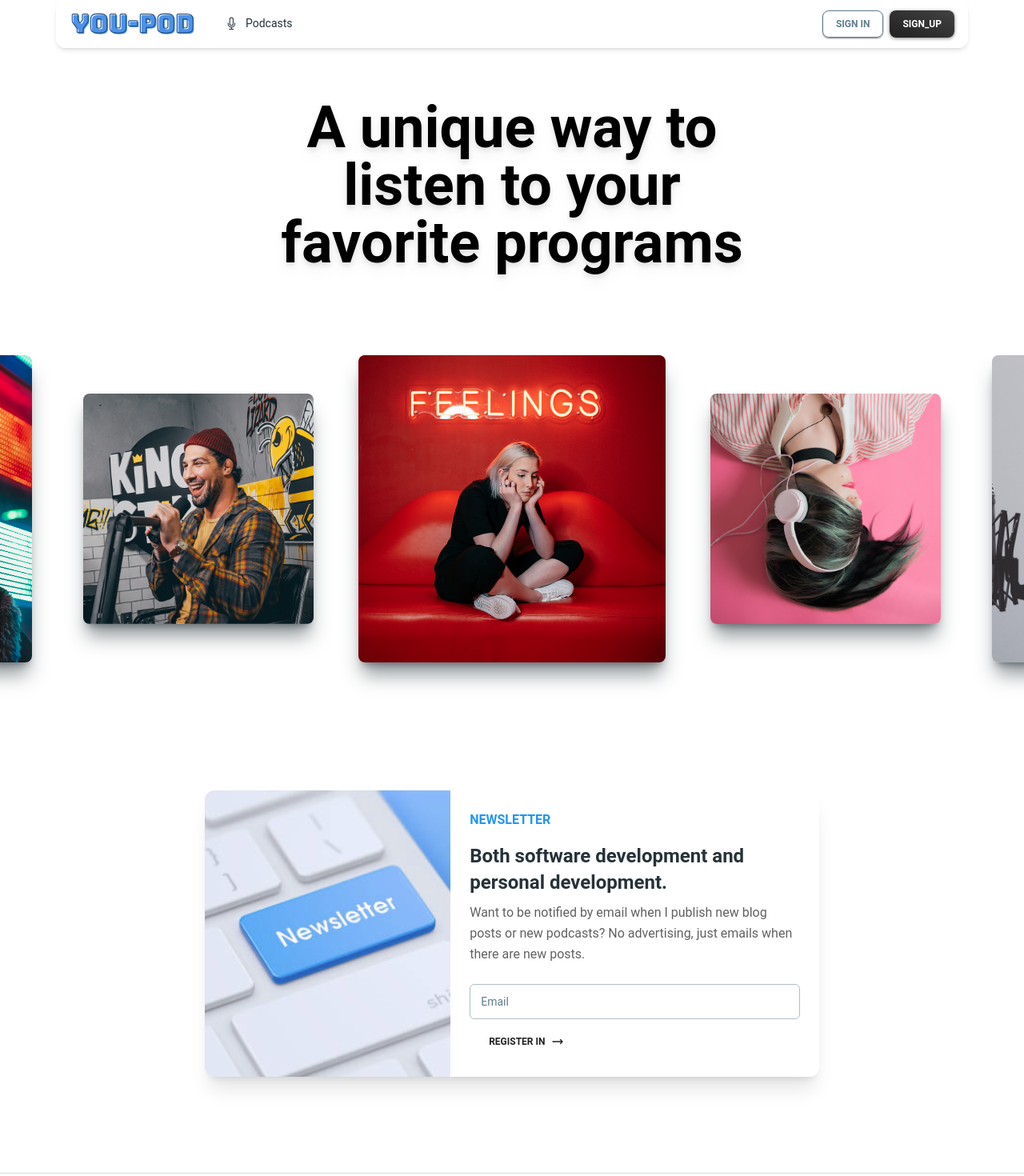
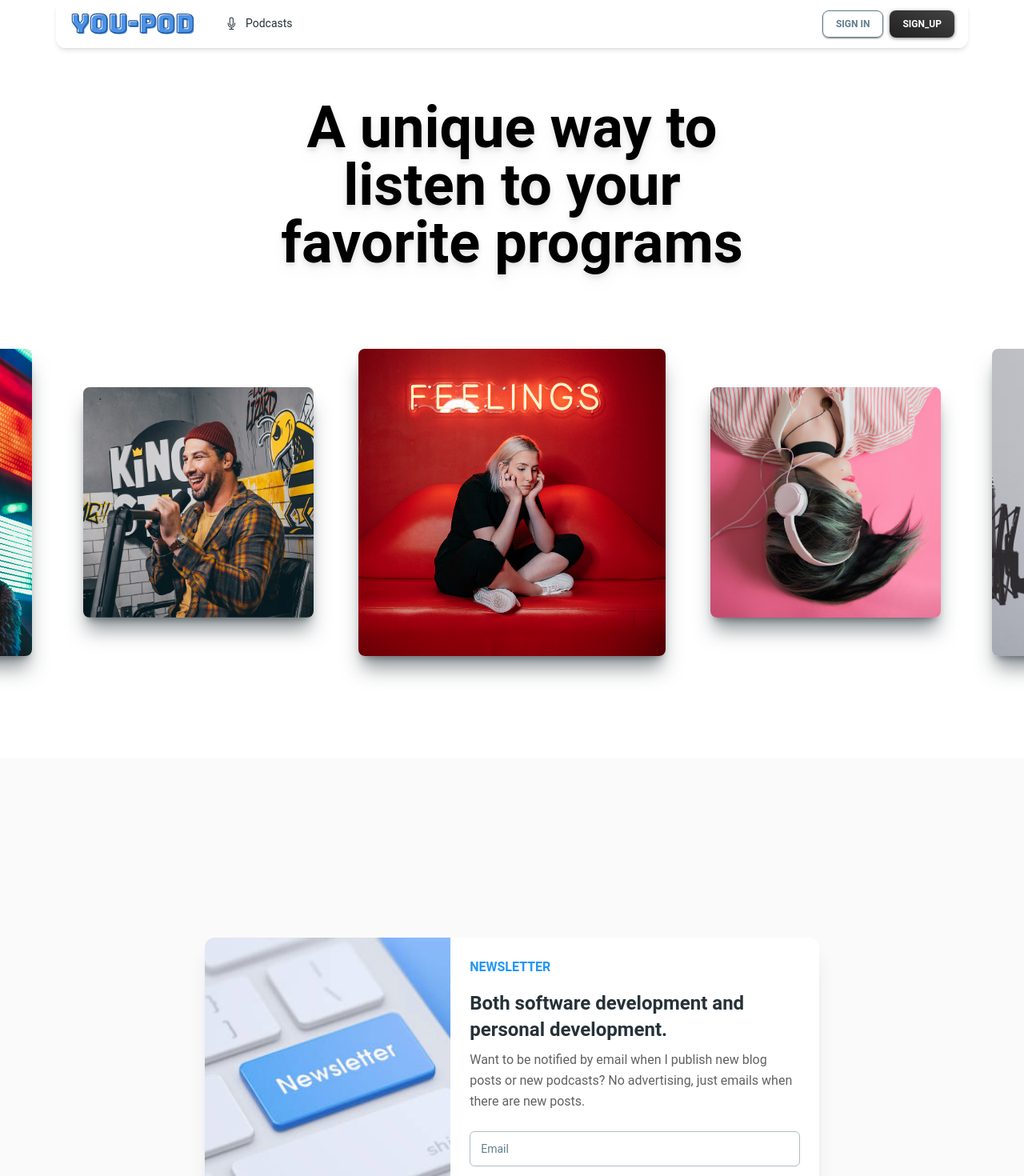
Before and after one commit to aitorevi/you-pod-2.0, a Next.js app: page / in a window 1280 px wide. Shown: the top 1470 px of the page at 80% size. Built offline with nearby package versions, Linux system fonts and the light colour scheme; no server answers.

Commit message:
:lipstick: refactor ui home page

```diff
--- a/app/page.tsx
+++ b/app/page.tsx
@@ -10,7 +10,7 @@ export default function Home() {
                     </h1>
 
                 </div>
-                <div className="flex items-center justify-center py-2">
+                <div className="flex items-center justify-center pt-22 pb-24">
                     <img
                         className="lg:h-96 lg:w-96 md:h-72 md:w-72 sm:h-48 sm:w-48 rounded-lg shadow-xl shadow-blue-gray-900/50 m-8"
                         src="/modern.png"
@@ -37,7 +37,7 @@ export default function Home() {
                         alt="red"
                     />
                 </div>
-                <div className="flex items-center justify-center mx-4 my-28 py-2">
+                <div className="flex items-center justify-center py-56 bg-gray-50">
                     <NewsletterCard/>
                 </div>
             </div>
```
